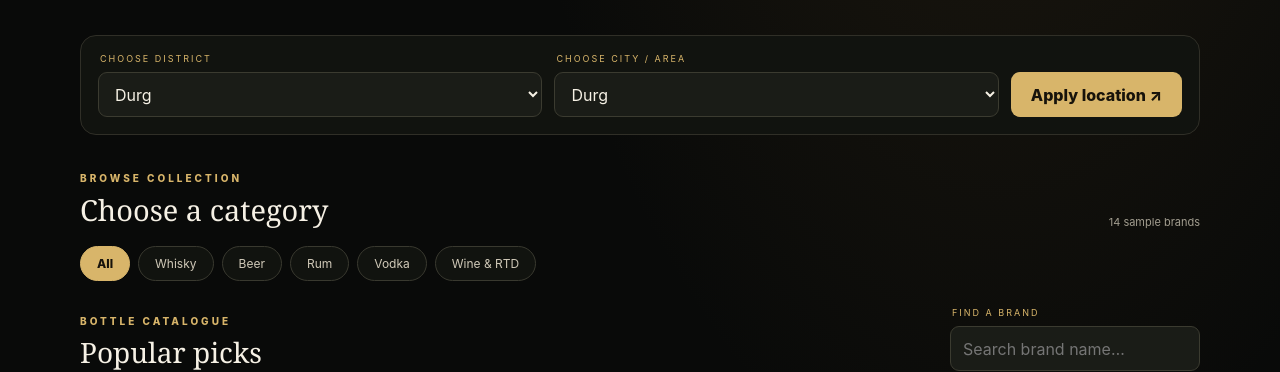
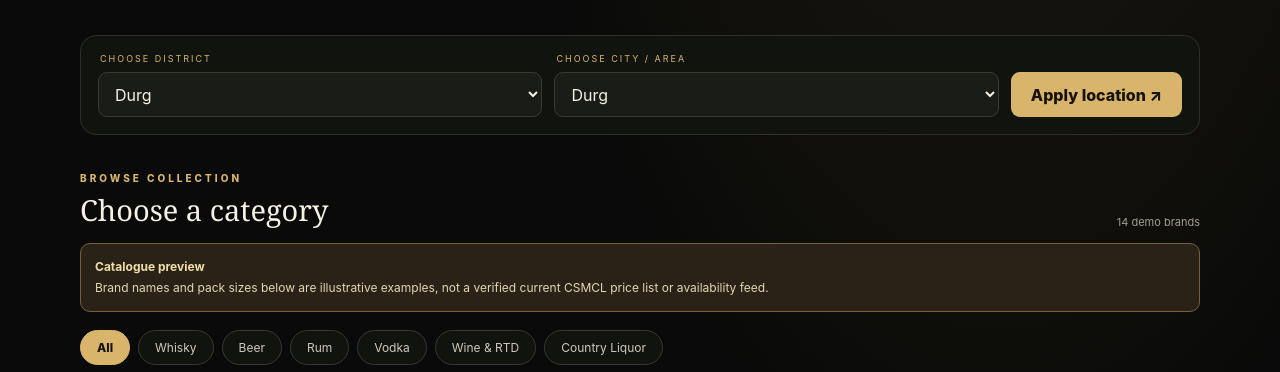
Before and after one commit to kushaalpawar6-dotcom/cg-bottle-finder, a plain HTML site: page index.html in a window 1280 px wide. Shown: the part 439-811 px from the top of the page. Drawn offline with Linux system fonts and the light colour scheme.

Commit message:
Clarify demo catalogue and live stock status

```diff
--- a/index.html
+++ b/index.html
@@ -22,19 +22,19 @@ footer{border-top:1px solid #ffffff17;padding:24px 0 32px;color:#969184;font-siz
 <main class="wrap">
 <section class="hero"><div><div class="eyebrow">Discover · Browse · Locate</div><h1>Your bottle.<br><em>Your neighbourhood.</em></h1><p>A simple directory to browse bottle brands and pack sizes, then find licensed retail shop listings. Starting with Durg–Bhilai.</p></div><div class="hero-art" aria-hidden="true"><i></i><i></i><i></i></div></section>
 <section class="location"><div class="field"><label for="district">Choose district</label><select id="district"><option>Durg</option><option>Raipur</option><option>Rajnandgaon</option><option>Bilaspur</option><option>Other districts</option></select></div><div class="field"><label for="area">Choose city / area</label><select id="area"><option>Durg</option><option>Bhilai</option><option>Risali</option><option>Jamul</option><option>Ahiwara</option><option>Anda</option></select></div><button class="gold-btn" id="apply">Apply location ↗</button></section>
-<section class="section"><div class="section-top"><div><div class="eyebrow">Browse collection</div><h2>Choose a category</h2></div><p id="count">Sample catalogue</p></div><div class="categories" id="categories"></div><div class="catalog-tools"><div><div class="eyebrow">Bottle catalogue</div><h2 id="heading">Popular picks</h2></div><div class="field search"><label for="search">Find a brand</label><input id="search" type="search" placeholder="Search brand name…"></div></div><div class="grid" id="catalog"></div></section>
-<section class="detail" id="detail" aria-live="polite"><div class="eyebrow">Selected bottle</div><h2 id="picked"></h2><p id="context"></p><div class="eyebrow">Choose pack size</div><div class="sizes" id="sizes"></div><div class="status"><strong>Live shop stock connection is the next step.</strong><br>This preview does not show invented availability. Shop names and quantities will appear here only after official stock data is connected and verified.</div></section>
+<section class="section"><div class="section-top"><div><div class="eyebrow">Browse collection</div><h2>Choose a category</h2></div><p id="count">Demo catalogue</p></div><div class="status" style="margin:-3px 0 18px"><strong>Catalogue preview</strong><br>Brand names and pack sizes below are illustrative examples, not a verified current CSMCL price list or availability feed.</div><div class="categories" id="categories"></div><div class="catalog-tools"><div><div class="eyebrow">Bottle catalogue</div><h2 id="heading">Popular picks</h2></div><div class="field search"><label for="search">Find a brand</label><input id="search" type="search" placeholder="Search brand name…"></div></div><div class="grid" id="catalog"></div></section>
+<section class="detail" id="detail" aria-live="polite"><div class="eyebrow">Selected bottle · Preview</div><h2 id="picked"></h2><p id="context"></p><div class="eyebrow">Choose pack size</div><div class="sizes" id="sizes"></div><div class="status" id="stockStatus"><strong>Live shop stock is not connected yet.</strong><br>No shop names, quantities or “available” claims are being shown. We will display them only after the official source is technically verified. Please do not use this preview to plan a purchase.</div></section>
 </main>
 <footer><div class="wrap foot"><div><strong>CG BOTTLE FINDER</strong><br>Independent information interface. Not an official government or retailer website.</div><div>Stock may change; confirm directly with the licensed retailer.<br><a href="https://excise.cg.nic.in/CSMCL/RetailServices/reports/rptStockforApp.aspx" target="_blank" rel="noopener">Official MANPASAND stock page ↗</a><br>For adults of legal purchasing age only.</div></div></footer>
 <script>
 const products=[
 ["Royal Stag","Whisky","amber",["180 ml","375 ml","750 ml"]],["Blenders Pride","Whisky","dark",["180 ml","375 ml","750 ml"]],["Imperial Blue","Whisky","amber",["180 ml","375 ml","750 ml"]],["McDowell’s No.1","Whisky","green",["180 ml","375 ml","750 ml"]],["Officer’s Choice","Whisky","dark",["180 ml","375 ml","750 ml"]],["Kingfisher","Beer","green",["330 ml","500 ml","650 ml"]],["Tuborg","Beer","green",["330 ml","500 ml","650 ml"]],["Carlsberg","Beer","green",["330 ml","500 ml","650 ml"]],["Old Monk","Rum","dark",["180 ml","375 ml","750 ml"]],["McDowell’s Celebration","Rum","amber",["180 ml","375 ml","750 ml"]],["Magic Moments","Vodka","clear",["180 ml","375 ml","750 ml"]],["Smirnoff","Vodka","clear",["180 ml","375 ml","750 ml"]],["Breezer","Wine & RTD","clear",["275 ml"]],["Sula","Wine & RTD","dark",["375 ml","750 ml"]]
 ].map(([name,cat,tone,sizes])=>({name,cat,tone,sizes}));
-const cats=["All","Whisky","Beer","Rum","Vodka","Wine & RTD"];let category="All",chosen=null,chosenSize="";
+const cats=["All","Whisky","Beer","Rum","Vodka","Wine & RTD","Country Liquor"];let category="All",chosen=null,chosenSize="";
 const $=id=>document.getElementById(id),catalog=$("catalog");
 function renderCats(){$("categories").innerHTML=cats.map(c=>'<button class="cat '+(c===category?'active':'')+'" data-cat="'+c+'">'+c+'</button>').join("")}
-function render(){const q=$("search").value.trim().toLowerCase();const list=products.filter(p=>(category==="All"||p.cat===category)&&p.name.toLowerCase().includes(q));$("heading").textContent=category==="All"?"Popular picks":category;$("count").textContent=list.length+" sample brands";catalog.innerHTML=list.length?list.map(p=>'<button class="card" data-name="'+p.name.replace(/"/g,"&quot;")+'" data-tone="'+p.tone+'"><div class="visual"><div class="bottle" data-label="'+p.name.toUpperCase()+'"></div></div><div class="info"><small>'+p.cat+'</small><h3>'+p.name+'</h3><p>'+p.sizes.join(" · ")+'</p></div></button>').join(""):'<div class="empty">No matching brands. Try another search.</div>'}
-function showDetail(){if(!chosen)return;$("detail").classList.add("show");$("picked").textContent=chosen.name;$("context").textContent=chosen.cat+" · "+$("area").value+", "+$("district").value;$("sizes").innerHTML=chosen.sizes.map(s=>'<button class="size '+(chosenSize===s?'active':'')+'" data-size="'+s+'">'+s+'</button>').join("");}
+function render(){const q=$("search").value.trim().toLowerCase();const list=products.filter(p=>(category==="All"||p.cat===category)&&p.name.toLowerCase().includes(q));$("heading").textContent=category==="All"?"Popular picks":category;$("count").textContent=list.length+" demo brands";catalog.innerHTML=list.length?list.map(p=>'<button class="card" data-name="'+p.name.replace(/"/g,"&quot;")+'" data-tone="'+p.tone+'"><div class="visual"><div class="bottle" data-label="'+p.name.toUpperCase()+'"></div></div><div class="info"><small>'+p.cat+'</small><h3>'+p.name+'</h3><p>'+p.sizes.join(" · ")+'</p></div></button>').join(""):'<div class="empty">No matching brands. Try another search.</div>'}
+function showDetail(){if(!chosen)return;$("detail").classList.add("show");$("picked").textContent=chosen.name;$("context").textContent=chosen.cat+" · "+$("area").value+", "+$("district").value;$("sizes").innerHTML=chosen.sizes.map(s=>'<button class="size '+(chosenSize===s?'active':'')+'" data-size="'+s+'">'+s+'</button>').join("");$("stockStatus").innerHTML=chosenSize?'<strong>Selected: '+chosenSize+'. Live stock not connected.</strong><br>This is a catalogue preview only. Shop availability and quantities will appear only after official stock data is verified.':'<strong>Live shop stock is not connected yet.</strong><br>No shop names, quantities or “available” claims are being shown. We will display them only after the official source is technically verified.';}
 $("categories").addEventListener("click",e=>{const b=e.target.closest("[data-cat]");if(!b)return;category=b.dataset.cat;renderCats();render()});
 $("search").addEventListener("input",render);
 catalog.addEventListener("click",e=>{const b=e.target.closest("[data-name]");if(!b)return;chosen=products.find(p=>p.name===b.dataset.name);chosenSize="";showDetail();$("detail").scrollIntoView({behavior:"smooth",block:"nearest"})});
```
